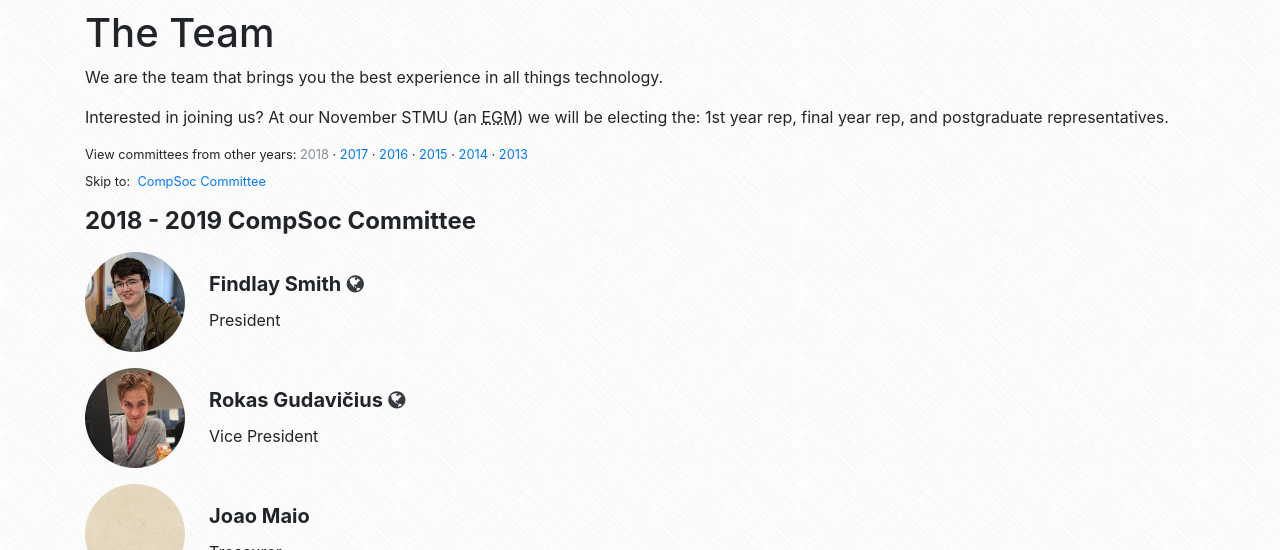
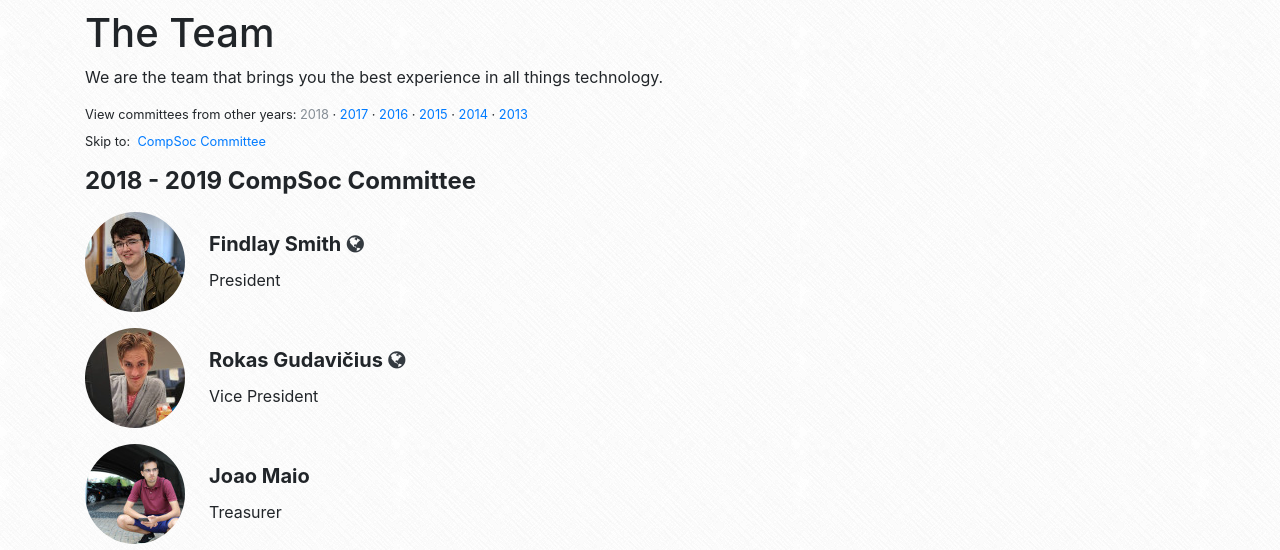
Before and after one commit to compsoc-edinburgh/website, a Jekyll site: the page built from _pages/team.html, in a window 1280 px wide and 900 px high, cut to the strip 350-900 px from the top of the window. Built offline with Jekyll 4.4.1, drawn with Linux system fonts in a browser that asks for light colours; nearby versions of some CDN libraries.

Commit message:
Added final pictures of Team and removed line about EGM openings

```diff
--- a/_data/committee/2018-2019.yml
+++ b/_data/committee/2018-2019.yml
@@ -13,6 +13,7 @@
 
       - name: Joao Maio
         role: Treasurer
+        img: joao-1.jpg
 
       - name: Mo Javad
         role: Secretary
@@ -47,3 +48,4 @@
 
       - name: Craig Snowden
         role: Old Person Rep
+        img: craig-1.jpg
--- a/_pages/contact.html
+++ b/_pages/contact.html
@@ -3,7 +3,6 @@
 longtitle: "The CompSoc Community"
 ---
 
-<p>{% include snippets/join-us.html %}</p>
 
 <div class="container" id="community">
     <div class="row facebook-parent">
--- a/_pages/team.html
+++ b/_pages/team.html
@@ -3,8 +3,6 @@
 ---
 
 <p>We are the team that brings you the best experience in all things technology.</p>
-
-<p>{% include snippets/join-us.html %}</p>
 
 {% assign committee = site.data.committee | sort | reverse %}
 
```
Also changed, not shown: static/img/team/craig-1.jpg (added), static/img/team/joao-1.jpg (added).
